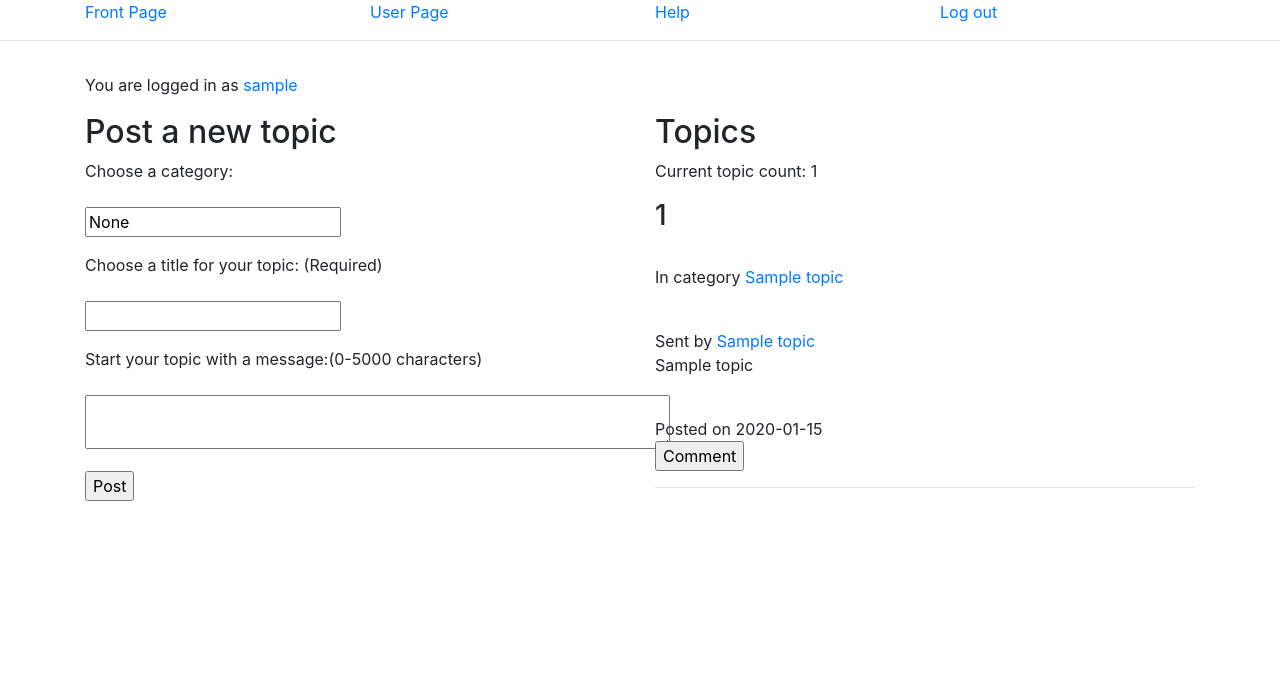
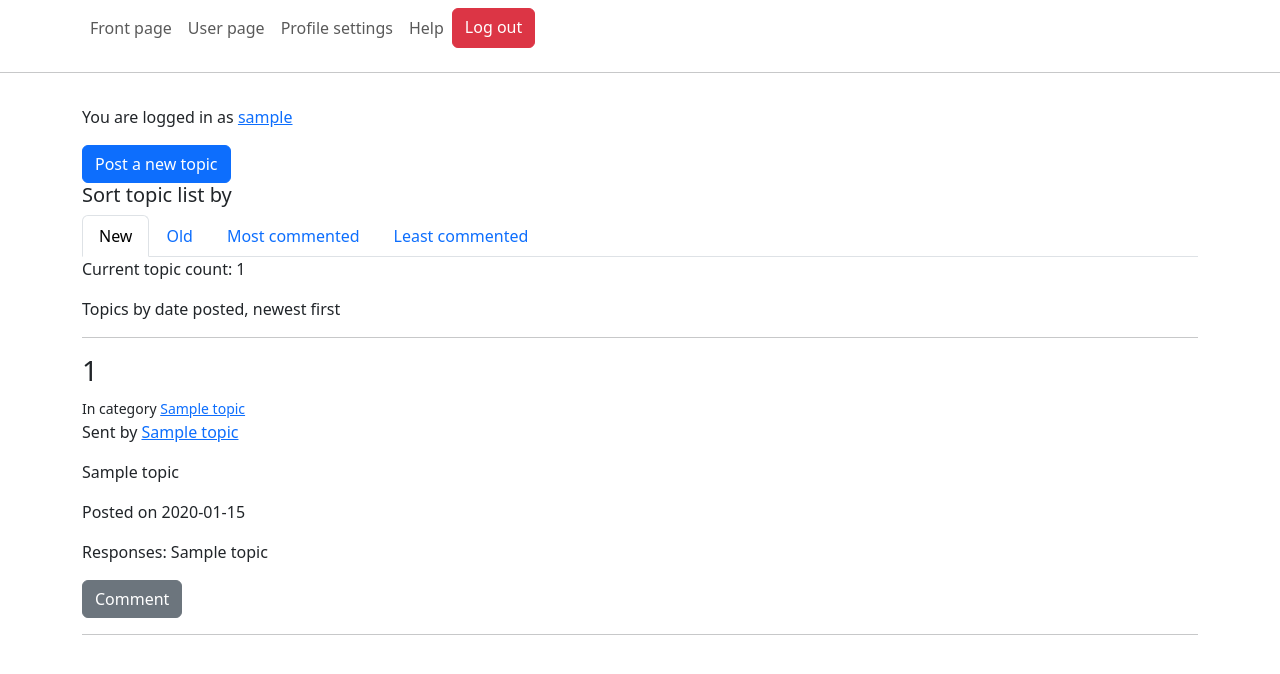
Before and after one commit to valpyots/tsoha-project, a Flask app: template templates/index.html in a window 1280 px wide. Shown: the top 674 px of the page. Run offline with Flask 3, Linux system fonts and the light colour scheme; a user stored in the database is signed in; the template is opened without the code that fills it: most values are stand-ins (such as "Sample title", 1, 10 or a date in 2020); some libraries are stand-ins or nearby versions.

Commit message:
Updated styling and Bootstrap, added post sorting

```diff
--- a/templates/index.html
+++ b/templates/index.html
@@ -10,44 +10,114 @@
             </div>
             <br>
         </div>
-        <div class="row">
-        <div class="col-sm">
-            <h2>Post a new topic</h2>
+            <button class="btn btn-primary" type="button" data-bs-toggle="collapse" data-bs-target="#collapseTopicPost" aria-expanded="false" aria-controls="collapseTopicPost">
+                Post a new topic
+              </button><br>
+              <div class="collapse" id="collapseTopicPost">
             <form action="/newtopic" method="POST">
             <div class="form-group">
-                <p><label for="category">Choose a category:</label></p>
-                <input class="formcontrol" type="text" name="category" value="None">
+                <label for="category">Category</label><br>
+                <input class="formcontrol" type="text" name="category" value="uncategorized">
+                <small>Optional</small>
             </div>
             <div class="form-group">
-                <p><label for="title">Choose a title for your topic: (Required)</label></p>
+                <label for="title">Title for topic</label><br>
                 <input class="formcontrol" type="text" name="title" maxlength="100" required>
+                <small>Required</small>
             </div>
             <div class="form-group">
-                <p><label for="message">Start your topic with a message:(0-5000 characters)</label></p>
-                <textarea name="message" maxlength="5000" cols="55"></textarea></p>
+                <label for="message">Start your topic with a message</label><br>
+                <textarea name="message" maxlength="5000" cols="55"></textarea><br>
+                <small>0-5000 characters, optional</small>
             </div>
             <input type="hidden" name="csrf_token" value="{{ session.csrf_token }}">
             <div class="form-group">
-                <input type="submit" value="Post">
+                <input class="btn btn-primary" type="submit" value="Post">
                 </div>
             </form>
         </div>
-        <div class="col-sm">
-            <h2>Topics</h2>
-            <p>Current topic count: {{ count }}</p>
-            {% for topic in topics %}
-            <h3>{{ topic[0] }}</h3></br>
-            <p>In category <a href="/category/{{ topic[7] }}">{{ topic[6] }}</a></p><br>
-            Sent by <a href="/userpage/{{ topic[5] }}">{{ topic[2] }}</a><br>
-            <p>{{ topic[1] }}</p></br>
-            Posted on {{ topic[3].strftime('%Y-%m-%d %H:%M:%S') }}</br>
+        <h5>Sort topic list by</h5>
+        <ul class="nav nav-tabs" id="topicSort" role="tablist">
+            <li class="nav-item" role="presentation">
+              <button class="nav-link active" id="timeDesc-tab" data-bs-toggle="tab" data-bs-target="#timeDesc-tab-pane" type="button" role="tab" aria-controls="timeDesc-tab-pane" aria-selected="true">New</button>
+            </li>
+            <li class="nav-item" role="presentation">
+              <button class="nav-link" id="timeAsc-tab" data-bs-toggle="tab" data-bs-target="#timeAsc-tab-pane" type="button" role="tab" aria-controls="timeAsc-tab-pane" aria-selected="false">Old</button>
+            </li>
+            <li class="nav-item" role="presentation">
+              <button class="nav-link" id="commentsHigh-tab" data-bs-toggle="tab" data-bs-target="#commentsHigh-tab-pane" type="button" role="tab" aria-controls="commentsHigh-tab-pane" aria-selected="false">Most commented</button>
+            </li>
+            <li class="nav-item" role="presentation">
+              <button class="nav-link" id="commentsLow-tab" data-bs-toggle="tab" data-bs-target="#commentsLow-tab-pane" type="button" role="tab" aria-controls="commentsLow-tab-pane" aria-selected="false">Least commented</button>
+            </li>
+          </ul>
+          <p>Current topic count: {{ count }}</p>
+          <div class="tab-content" id="topicSort">
+            <div class="tab-pane fade show active" id="timeDesc-tab-pane" role="tabpanel" aria-labelledby="timeDesc-tab" tabindex="0">
+            <p>Topics by date posted, newest first</p>
+            <hr>
+            {% for topic in topicsnew %}
+            <h3>{{ topic[0] }}</h3>
+            <small>In category <a href="/category/{{ topic[7] }}">{{ topic[6] }}</a></small>
+            <p>Sent by <a href="/userpage/{{ topic[5] }}">{{ topic[2] }}</a></p>
+            <p>{{ topic[1] }}</p>
+            <p>Posted on {{ topic[3].strftime('%Y-%m-%d %H:%M:%S') }}</p>
+            <p>Responses: {{ topic[8] }}</p>
             <form action="/respond/{{topic[4]}}" method="GET">
-            <input type="submit" value="Comment">
+            <input class="btn btn-secondary" type="submit" value="Comment">
             </form>
             <hr>
             {% endfor %}
         </div>
-    </div>
+        <div class="tab-pane fade" id="timeAsc-tab-pane" role="tabpanel" aria-labelledby="timeAsc-tab" tabindex="0">
+            <p>Topics by date posted, oldest first</p>
+            <hr>
+            {% for topic in topicsold %}
+            <h3>{{ topic[0] }}</h3>
+            <small>In category <a href="/category/{{ topic[7] }}">{{ topic[6] }}</a></small>
+            <p>Sent by <a href="/userpage/{{ topic[5] }}">{{ topic[2] }}</a></p>
+            <p>{{ topic[1] }}</p>
+            <p>Posted on {{ topic[3].strftime('%Y-%m-%d %H:%M:%S') }}</p>
+            <p>Responses: {{ topic[8] }}</p>
+            <form action="/respond/{{topic[4]}}" method="GET">
+            <input class="btn btn-secondary" type="submit" value="Comment">
+            </form>
+            <hr>
+            {% endfor %}
+        </div>
+        <div class="tab-pane fade" id="commentsHigh-tab-pane" role="tabpanel" aria-labelledby="commentsHigh-tab" tabindex="0">
+            <p>Topics by comments, most commented on first</p>
+            <hr>
+            {% for topic in topicsmost %}
+            <h3>{{ topic[0] }}</h3>
+            <small>In category <a href="/category/{{ topic[7] }}">{{ topic[6] }}</a></small>
+            <p>Sent by <a href="/userpage/{{ topic[5] }}">{{ topic[2] }}</a></p>
+            <p>{{ topic[1] }}</p>
+            <p>Posted on {{ topic[3].strftime('%Y-%m-%d %H:%M:%S') }}</p>
+            <p>Responses: {{ topic[8] }}</p>
+            <form action="/respond/{{topic[4]}}" method="GET">
+            <input class="btn btn-secondary" type="submit" value="Comment">
+            </form>
+            <hr>
+            {% endfor %}
+        </div>
+        <div class="tab-pane fade" id="commentsLow-tab-pane" role="tabpanel" aria-labelledby="commentsLow-tab" tabindex="0">
+            <p>Topics by comments, least commented on first</p>
+            <hr>
+            {% for topic in topicsleast %}
+            <h3>{{ topic[0] }}</h3>
+            <small>In category <a href="/category/{{ topic[7] }}">{{ topic[6] }}</a></small>
+            <p>Sent by <a href="/userpage/{{ topic[5] }}">{{ topic[2] }}</a></p>
+            <p>{{ topic[1] }}</p>
+            <p>Posted on {{ topic[3].strftime('%Y-%m-%d %H:%M:%S') }}</p>
+            <p>Responses: {{ topic[8] }}</p>
+            <form action="/respond/{{topic[4]}}" method="GET">
+            <input class="btn btn-secondary" type="submit" value="Comment">
+            </form>
+            <hr>
+            {% endfor %}
+        </div>
+        </div>
             {% else %}
             <!--- View when not logged in-->
             <div class="col-sm">
@@ -68,7 +138,7 @@
                     <input class="formcontrol" type="password" name="password"></p>
                 </div>
                 <div class="form-group">
-                    <input class="formcontrol" type="submit" value="Log in">
+                    <input class="btn btn-primary" type="submit" value="Log in">
                 </div>
             </form>
             <h2>You can register <a href="/register">here</a></h2>
--- a/templates/layout.html
+++ b/templates/layout.html
@@ -5,14 +5,26 @@
         <meta charset="utf-8">
         <meta name="viewport" content="width=device-width, initial-scale=1, shrink-to-fit=no">
         <title>{% block title %}{% endblock %}</title>
-        <link rel="stylesheet" href="https://stackpath.bootstrapcdn.com/bootstrap/4.5.0/css/bootstrap.min.css">
+        <link href="https://cdn.jsdelivr.net/npm/bootstrap@5.3.2/dist/css/bootstrap.min.css" rel="stylesheet" integrity="sha384-T3c6CoIi6uLrA9TneNEoa7RxnatzjcDSCmG1MXxSR1GAsXEV/Dwwykc2MPK8M2HN" crossorigin="anonymous">
+        <link rel="stylesheet" type="text/css" href="custom.css">
     </head>
     <body>
-        <div class="container">
         {% if session.user_id %}
-        <div class="row"><div class="col-sm"><a href="/">Front Page</a></div><div class="col-sm"><a href="/userpage/{{session.user_id}}">User Page</a></div><div class="col-sm"><a href="/help">Help</a></div><div class="col-sm"><a href="/logout">Log out</a></div></div>
+        <nav class="navbar navbar-expand-lg">
+        <div class="container-md">
+            <div class="collapse navbar-collapse" id="navbarNavAltMarkup">
+            <div class="navbar-nav">
+            <a href="/" class="nav-link">Front page</a>
+            <a href="/userpage/{{session.user_id}}" class="nav-link">User page</a>
+            <a href="/edit" class="nav-link">Profile settings</a>
+            <a href="/help" class="nav-link">Help</a>
+            <a href="/logout" class="btn btn-danger">Log out</a>
+            </div>
+            </div>
+        </div>
+        </nav>
         {% endif %}
-        </div>
         <hr>
         {% block content %}{% endblock %}
+        <script src="https://cdn.jsdelivr.net/npm/bootstrap@5.3.2/dist/js/bootstrap.bundle.min.js" integrity="sha384-C6RzsynM9kWDrMNeT87bh95OGNyZPhcTNXj1NW7RuBCsyN/o0jlpcV8Qyq46cDfL" crossorigin="anonymous"></script>
     </body>
--- a/templates/loginprompt.html
+++ b/templates/loginprompt.html
@@ -13,7 +13,7 @@
     <input class="formcontrol" type="password" name="password">
 </div>
 <div class="form-group">
-    <input class="formcontrol" type="submit" value="Log in">
+    <input class="btn btn-primary" type="submit" value="Log in">
 </div>
 </form>
 <h2>If you don't have an account, you can register here:</h2>
--- a/templates/register.html
+++ b/templates/register.html
@@ -24,8 +24,9 @@
                     <input class="formcontrol" type="radio" name="visibility" value="0"> Yes<br>
                     <input class="formcontrol" type="radio" name="visibility" value="1"> No<br>
                 </div>
+                <br>
                 <div class="form-group">
-                    <input class="formcontrol" type="submit" value="Register new account">
+                    <input class="btn btn-primary" type="submit" value="Register new account">
                 </div>
             </form>
             {% endif %}
```
Also changed, not shown: messages.py (+14 -3 lines), routes.py (+7 -3 lines), templates/categorypage.html (+3 -4 lines), templates/editpage.html (+7 -7 lines), templates/topicpage.html (+8 -7 lines), templates/userpage.html (+9 -6 lines).
